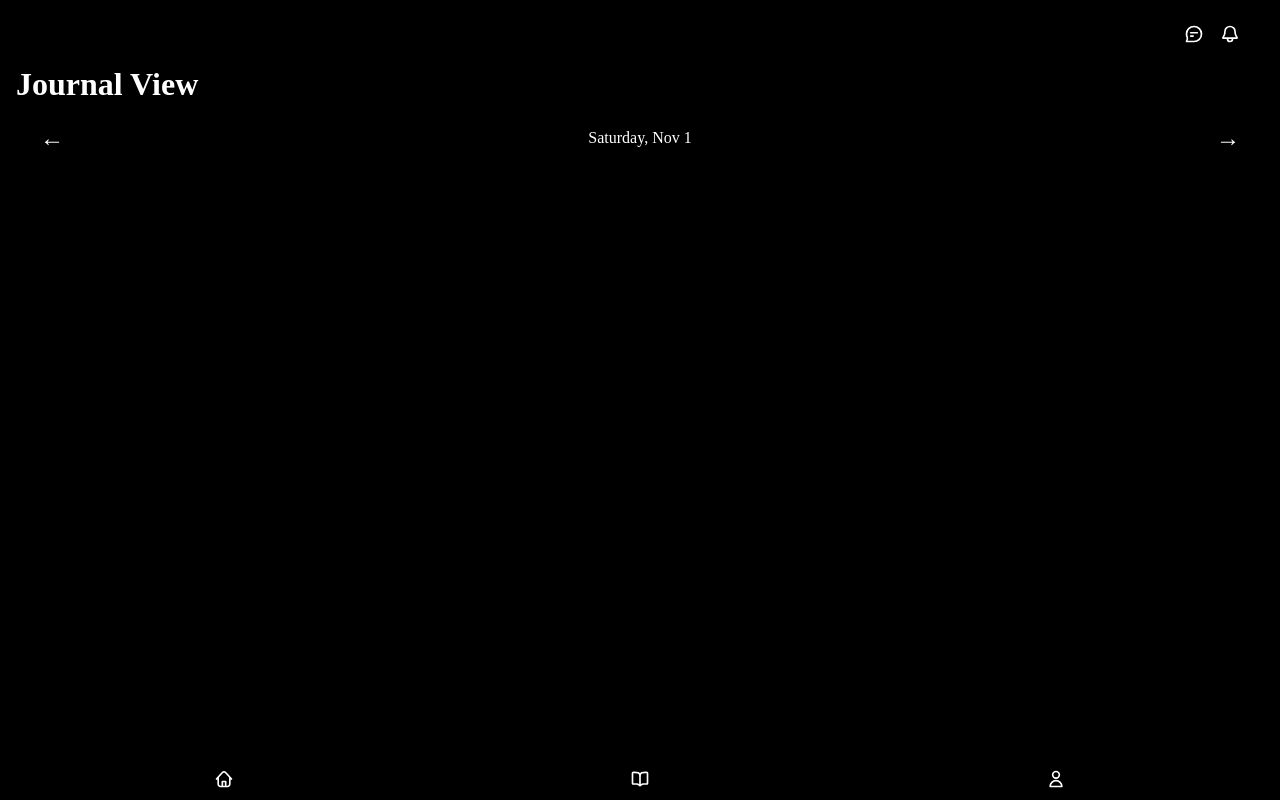
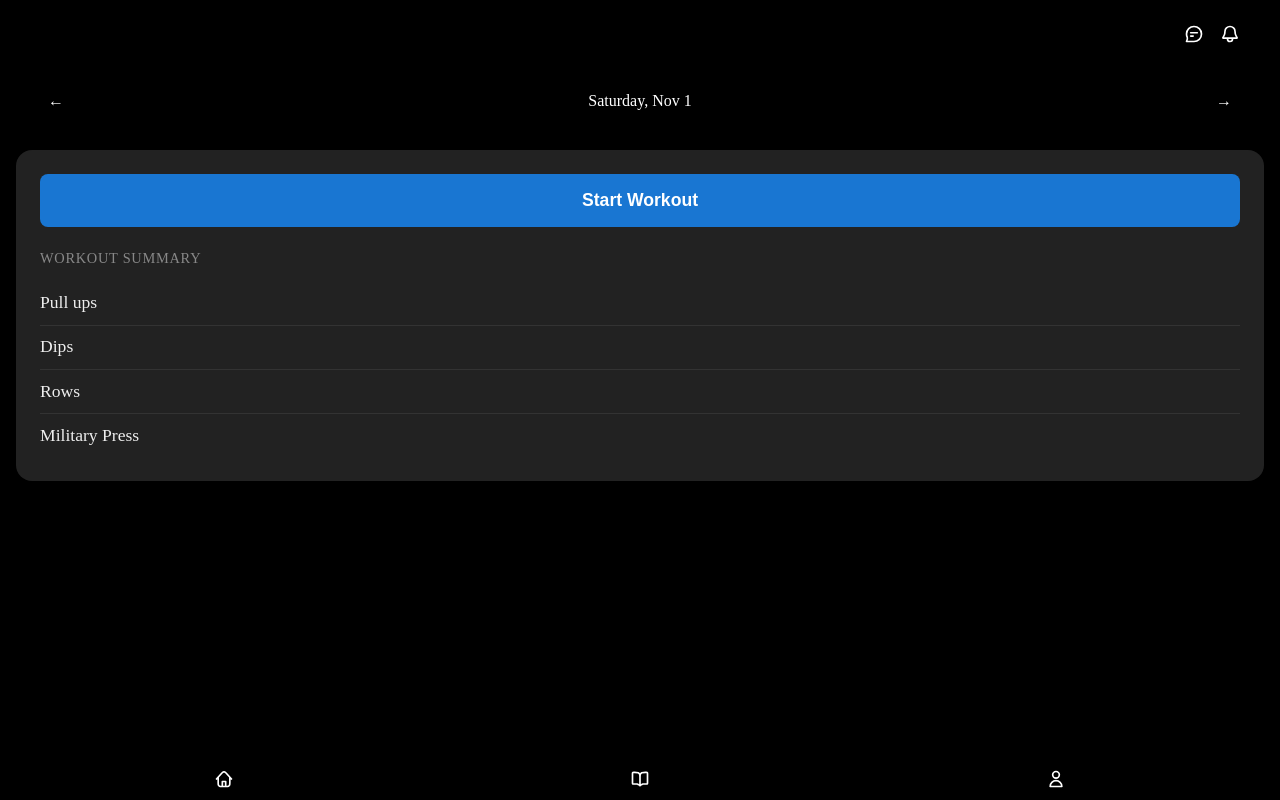
Before and after one commit to marcterradas/fitness-journal-app, a Vue app in the folder app/: page /journal in a window 1280 px wide. Built offline with nearby package versions, Linux system fonts and the light colour scheme.

Commit message:
Create workout card

```diff
--- a/app/src/components/DaySelector.vue
+++ b/app/src/components/DaySelector.vue
@@ -1,18 +1,25 @@
 <script setup>
-import { useDateNavigation } from '@/composables/useDateNavigation'
+import Button from '@/components/Button.vue';
 
-const { formattedDate, previousDay, nextDay } = useDateNavigation()
+defineProps({
+  formattedDate: {
+    type: String,
+    required: true
+  }
+})
+
+defineEmits(['previous', 'next'])
 </script>
 
 <template>
   <div class="day-selector">
-    <button class="nav-button" @click="previousDay" aria-label="Previous day">
+    <Button class="day-selector__button" @click="$emit('previous')" aria-label="Previous day">
       &larr;
-    </button>
-    <span class="current-date">{{ formattedDate }}</span>
-    <button class="nav-button" @click="nextDay" aria-label="Next day">
+    </Button>
+    <span class="day-selector__date">{{ formattedDate }}</span>
+    <Button class="day-selector__button" @click="$emit('next')" aria-label="Next day">
       &rarr;
-    </button>
+    </Button>
   </div>
 </template>
 
@@ -26,19 +33,12 @@ const { formattedDate, previousDay, nextDay } = useDateNavigation()
   width: 100%;
 }
 
-.nav-button {
-  background: none;
-  border: none;
+.day-selector__button {
+  background-color: transparent;
   color: #fff;
-  font-size: 1.5rem;
-  cursor: pointer;
-  padding: 0.5rem;
-  display: flex;
-  align-items: center;
-  justify-content: center;
 }
 
-.current-date {
+.day-selector__date {
   font-size: 1rem;
 }
 </style>
--- /dev/null
+++ b/app/src/components/WorkoutCard.vue
@@ -0,0 +1,123 @@
+<script setup>
+import { computed } from 'vue'
+
+const props = defineProps({
+  date: {
+    type: Date,
+    required: true
+  }
+})
+
+const status = computed(() => {
+  const today = new Date()
+  today.setHours(0, 0, 0, 0)
+
+  const checkDate = new Date(props.date)
+  checkDate.setHours(0, 0, 0, 0)
+
+  if (checkDate < today) return 'completed'
+  if (checkDate.getTime() === today.getTime()) return 'active'
+  return 'upcoming'
+})
+
+const exercises = ['Pull ups', 'Dips', 'Rows', 'Military Press']
+</script>
+
+<template>
+  <div class="workout-card">
+    <div class="workout-card__status-container">
+      <div v-if="status === 'completed'" class="workout-card__action workout-card__action--completed">
+        <span>✓ Workout Completed</span>
+      </div>
+      <button v-else-if="status === 'active'" class="workout-card__action workout-card__action--start">
+        Start Workout
+      </button>
+      <div v-else class="workout-card__action workout-card__action--upcoming">
+        <span>Upcoming Workout</span>
+      </div>
+    </div>
+
+    <div class="workout-card__exercises">
+      <h3 class="workout-card__exercises-title">Workout Summary</h3>
+      <ul class="workout-card__exercises-list">
+        <li v-for="exercise in exercises" :key="exercise" class="workout-card__exercises-item">{{ exercise }}</li>
+      </ul>
+    </div>
+  </div>
+</template>
+
+<style scoped>
+.workout-card {
+  background-color: #222;
+  padding: 1.5rem;
+  border-radius: 1rem;
+  width: 100%;
+  display: flex;
+  flex-direction: column;
+  gap: 1.5rem;
+}
+
+.workout-card__status-container {
+  display: flex;
+  justify-content: center;
+}
+
+.workout-card__action {
+  width: 100%;
+  padding: 1rem;
+  border-radius: 0.5rem;
+  font-size: 1.1rem;
+  font-weight: bold;
+  text-align: center;
+  border: none;
+  color: white;
+  display: flex;
+  align-items: center;
+  justify-content: center;
+}
+
+.workout-card__action--completed {
+  background-color: #2e7d32;
+}
+
+.workout-card__action--start {
+  background-color: #1976d2;
+  cursor: pointer;
+  transition: background-color 0.2s;
+}
+
+.workout-card__action--start:hover {
+  background-color: #1565c0;
+}
+
+.workout-card__action--upcoming {
+  background-color: #424242;
+  color: #aaa;
+  cursor: not-allowed;
+}
+
+.workout-card__exercises-title {
+  margin: 0 0 1rem 0;
+  color: #888;
+  font-size: 0.9rem;
+  text-transform: uppercase;
+  letter-spacing: 0.05em;
+}
+
+.workout-card__exercises-list {
+  list-style: none;
+  padding: 0;
+  margin: 0;
+}
+
+.workout-card__exercises-item {
+  padding: 0.8rem 0;
+  border-bottom: 1px solid #333;
+  color: #eee;
+  font-size: 1.1rem;
+}
+
+.workout-card__exercises-item:last-child {
+  border-bottom: none;
+}
+</style>
--- a/app/src/views/JournalView.vue
+++ b/app/src/views/JournalView.vue
@@ -1,14 +1,27 @@
 <template>
   <div class="journal">
-    <SectionTitle>Journal View</SectionTitle>
-    <DaySelector />
+    <DaySelector
+      :formattedDate="formattedDate"
+      @previous="previousDay"
+      @next="nextDay"
+    />
+    <WorkoutCard :date="currentDate" />
   </div>
 </template>
 
 <script setup>
-import SectionTitle from '@/components/SectionTitle.vue';
 import DaySelector from '@/components/DaySelector.vue';
+import WorkoutCard from '@/components/WorkoutCard.vue';
+import { useDateNavigation } from '@/composables/useDateNavigation';
+
+const { currentDate, formattedDate, previousDay, nextDay } = useDateNavigation();
 </script>
 
 <style scoped>
+.journal {
+  display: flex;
+  flex-direction: column;
+  gap: 1rem;
+  width: 100%;
+}
 </style>
```
